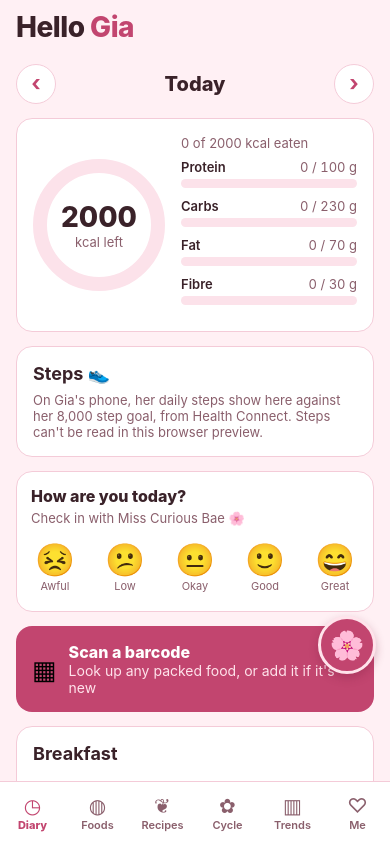
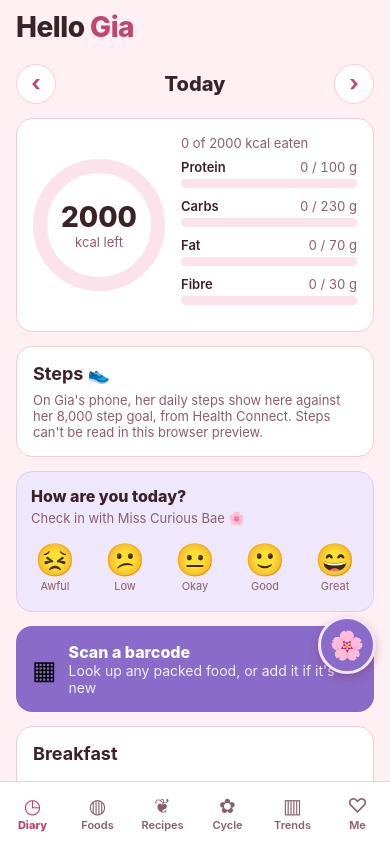
Before and after one commit to nagarearyan92-code/gia-foodtracker, a React Native app: screen / in a window 390 px wide. Built offline with nearby package versions, Linux system fonts and the light colour scheme.

Commit message:
Add a second accent colour on highlight spots (preview, colour not chosen yet)
Co-Authored-By: Claude Opus 5.5 <noreply@anthropic.com>
Claude-Session: https://claude.ai/code/session_01GVAX9B9vhZK3QgSs19ix5i

```diff
--- a/src/Buddy.js
+++ b/src/Buddy.js
@@ -52,8 +52,8 @@ export default function Buddy() {
     <>
       <Animated.View {...pan.panHandlers} accessibilityRole="button" accessibilityLabel="Chat with Miss Curious Bae"
         style={{ position: 'absolute', left: 0, top: 0, transform: pos.getTranslateTransform(), width: SIZE, height: SIZE, borderRadius: SIZE / 2,
-          backgroundColor: C.accent, alignItems: 'center', justifyContent: 'center', elevation: 8,
-          shadowColor: '#7A1E3E', shadowOpacity: 0.3, shadowRadius: 10, shadowOffset: { width: 0, height: 4 }, borderWidth: 3, borderColor: '#FFE3EB' }}>
+          backgroundColor: C.accent2, alignItems: 'center', justifyContent: 'center', elevation: 8,
+          shadowColor: '#7A1E3E', shadowOpacity: 0.3, shadowRadius: 10, shadowOffset: { width: 0, height: 4 }, borderWidth: 3, borderColor: C.accent2Soft }}>
         <Text style={{ fontSize: 28 }}>🌸</Text>
       </Animated.View>
       <Modal visible={open} animationType="slide" onRequestClose={() => setOpen(false)} presentationStyle="fullScreen">
--- a/src/CheckIn.js
+++ b/src/CheckIn.js
@@ -242,7 +242,7 @@ function LowMoodNote() {
 
 const Section = ({ title, children }) => <View style={{ gap: 8 }}><H style={{ fontSize: 16 }}>{title}</H>{children}</View>;
 const Row = ({ children }) => <View style={{ flexDirection: 'row', flexWrap: 'wrap', gap: 6 }}>{children}</View>;
-const card = { backgroundColor: C.surface, borderRadius: 16, padding: 14, borderWidth: 1, borderColor: C.line, flexDirection: 'row', alignItems: 'center', gap: 12 };
+const card = { backgroundColor: C.accent2Soft, borderRadius: 16, padding: 14, borderWidth: 1, borderColor: C.accent2Line, flexDirection: 'row', alignItems: 'center', gap: 12 };
 const bubble = { padding: 12, borderRadius: 16, maxWidth: '88%' };
 const mine = { alignSelf: 'flex-end', backgroundColor: C.accent, borderBottomRightRadius: 4 };
 const theirs = { alignSelf: 'flex-start', backgroundColor: C.surface, borderWidth: 1, borderColor: C.line, borderBottomLeftRadius: 4 };
--- a/src/screens/Diary.js
+++ b/src/screens/Diary.js
@@ -76,11 +76,11 @@ export default function Diary({ onToast, onOpenRecipes, onOpenCycle }) {
         <RemindersInvite onToast={onToast} />
 
         <Pressable onPress={() => setFlow({ meal: 'Snacks', start: 'scan' })}
-          style={({ pressed }) => [{ backgroundColor: C.accent, borderRadius: 16, padding: 16, flexDirection: 'row', alignItems: 'center', gap: 12 }, pressed && { opacity: 0.8 }]}>
+          style={({ pressed }) => [{ backgroundColor: C.accent2, borderRadius: 16, padding: 16, flexDirection: 'row', alignItems: 'center', gap: 12 }, pressed && { opacity: 0.8 }]}>
           <Text style={{ fontSize: 26 }}>▦</Text>
           <View style={{ flex: 1 }}>
             <Text style={{ color: '#fff', fontWeight: '800', fontSize: 16 }}>Scan a barcode</Text>
-            <Text style={{ color: '#FFE3EB' }}>Look up any packed food, or add it if it's new</Text>
+            <Text style={{ color: 'rgba(255,255,255,0.88)' }}>Look up any packed food, or add it if it's new</Text>
           </View>
         </Pressable>
 
@@ -114,12 +114,12 @@ export default function Diary({ onToast, onOpenRecipes, onOpenCycle }) {
           );
         })}
 
-        <Pressable onPress={onOpenRecipes} style={({ pressed }) => [{ backgroundColor: C.accentSoft, borderRadius: 16, padding: 14, flexDirection: 'row', alignItems: 'center' }, pressed && { opacity: 0.7 }]}>
+        <Pressable onPress={onOpenRecipes} style={({ pressed }) => [{ backgroundColor: C.accent2Soft, borderRadius: 16, padding: 14, flexDirection: 'row', alignItems: 'center' }, pressed && { opacity: 0.7 }]}>
           <View style={{ flex: 1 }}>
             <Text style={{ color: C.ink, fontWeight: '700' }}>Need ideas? 30 vegetarian recipes</Text>
             <Muted>Dal makhani, palak paneer 2.0, protein mousse and more</Muted>
           </View>
-          <Text style={{ color: C.accent, fontSize: 22, fontWeight: '800' }}>›</Text>
+          <Text style={{ color: C.accent2, fontSize: 22, fontWeight: '800' }}>›</Text>
         </Pressable>
 
         <SuppCard dayKey={key} />
--- a/src/screens/Me.js
+++ b/src/screens/Me.js
@@ -37,7 +37,7 @@ export default function Me({ onToast }) {
 
   return (
     <ScrollView contentContainerStyle={{ padding: 16, gap: 14, paddingBottom: 110 }} keyboardShouldPersistTaps="handled">
-      <Card style={{ backgroundColor: C.accentSoft, borderColor: C.accentSoft, gap: 8 }}>
+      <Card style={{ backgroundColor: C.accent2Soft, borderColor: C.accent2Line, gap: 8 }}>
         <Text style={{ fontSize: 15, lineHeight: 22, color: C.ink }}>
           I made this little corner of the internet just for you. Every recipe in here is something I thought you'd love, and every food is one you actually buy.
         </Text>
--- a/src/theme.js
+++ b/src/theme.js
@@ -9,6 +9,10 @@ export const C = {
   accent: '#C2456F',
   accentInk: '#FFFFFF',
   accentSoft: '#FBDCE5',
+  // Second colour: used on a few highlight spots alongside the pink.
+  accent2: '#8B6BC9',
+  accent2Soft: '#EFE7FB',
+  accent2Line: '#DCCDF3',
   protein: '#C2456F',
   carbs: '#B9801A',
   fat: '#7B5CB8',
```
